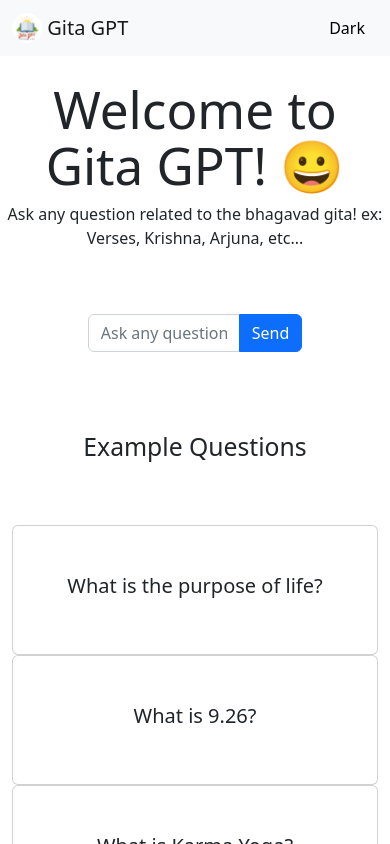
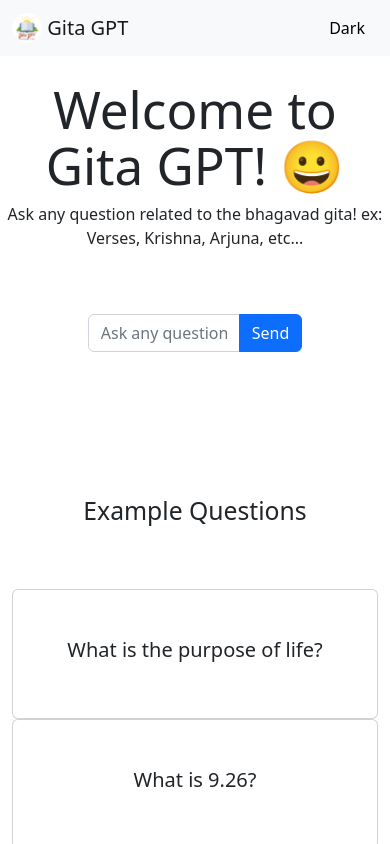
Before and after one commit to DudeUnoob/Gita_GPT, a React (Vite) app: page / in a window 390 px wide. Shown: the top 844 px of the page. Built offline with nearby package versions, Linux system fonts and the light colour scheme.

Commit message:
responsive changes for answer shown

```diff
--- a/src/App.css
+++ b/src/App.css
@@ -13,6 +13,11 @@
 
 .answers {
   display: flex;
+  padding:2rem;
+  text-align: center;
+  margin: auto;
+  max-width: 800px;
+  line-height: 1.8rem;
 }
 .card {
   padding: 2em;
@@ -29,6 +34,10 @@
   text-align: center;
   justify-content: center;
   margin: auto;
+}
+
+#answer_result {
+
 }
 /*
 .logo {
--- a/src/pages/Home.jsx
+++ b/src/pages/Home.jsx
@@ -81,7 +81,7 @@
                             <span className='visually-hidden'>Loading...</span>
                         </Spinner>
                     </div>
-                    <p><b>{messageValue?.answer}</b></p>
+                    <p id="answer_result"><b>{messageValue?.answer}</b></p>
                 </div>
                 <br />
                 <br />
```
